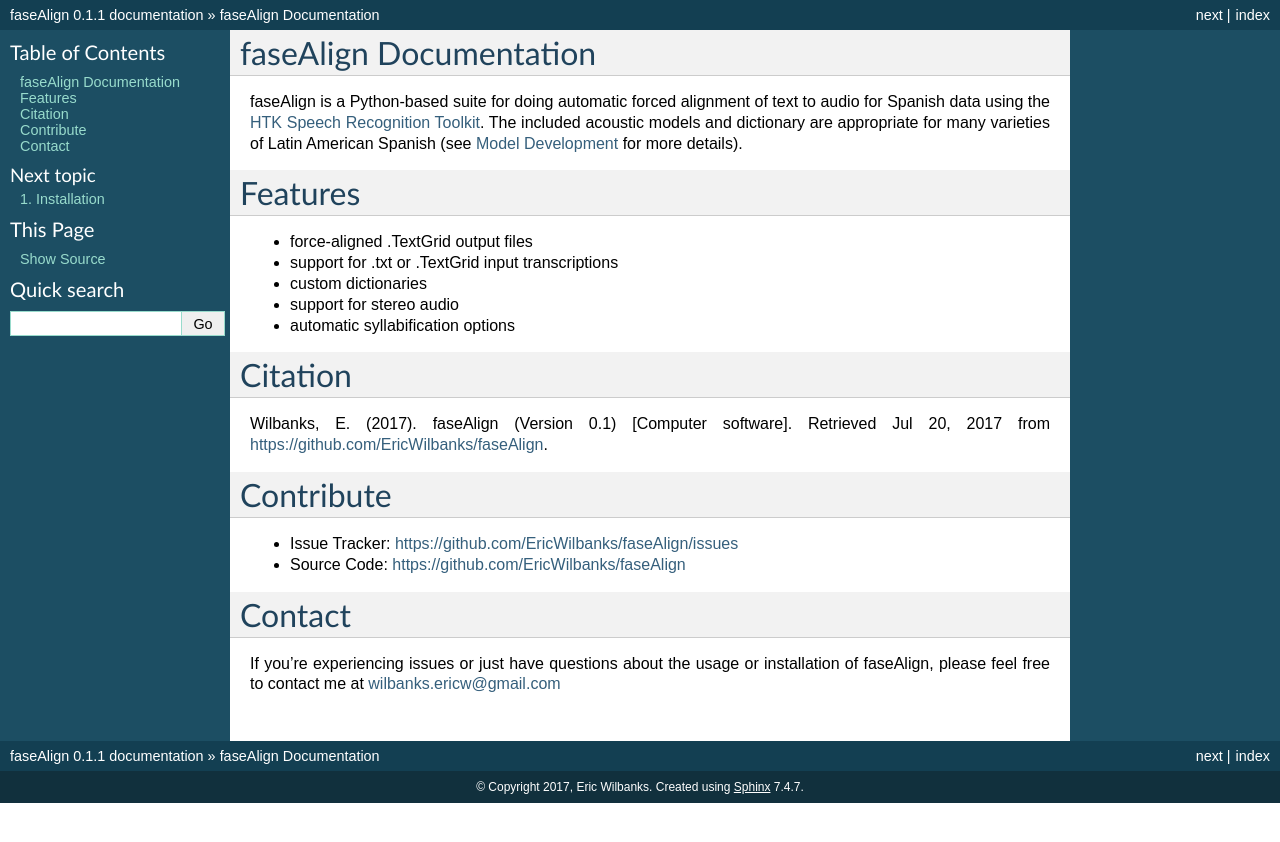
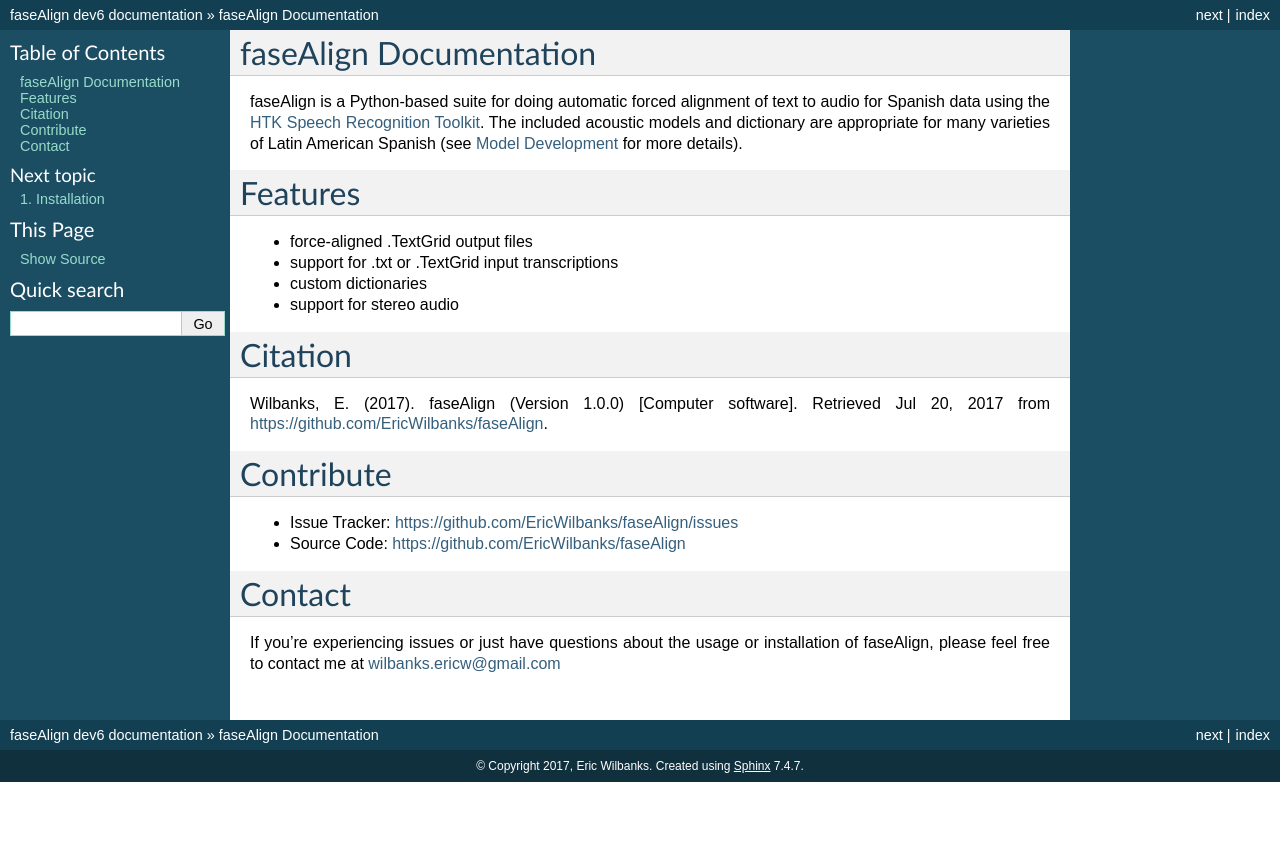
Before and after one commit to EricWilbanks/faseAlign, a Sphinx documentation site: the page built from docs/index.rst, in a window 1280 px wide. Shown: the top 842 px of the page. Built offline with Sphinx 7.4.7, drawn with Linux system fonts in a browser that asks for light colours.

Commit message:
versioning updates

```diff
--- a/docs/conf.py
+++ b/docs/conf.py
@@ -55,9 +55,9 @@
 # built documents.
 #
 # The short X.Y version.
-version = '0.1'
+version = '1.0.0'
 # The full version, including alpha/beta/rc tags.
-release = '0.1.1'
+release = 'dev6'
 
 # The language for content autogenerated by Sphinx. Refer to documentation
 # for a list of supported languages.
--- a/docs/index.rst
+++ b/docs/index.rst
@@ -12,7 +12,6 @@
 - support for .txt or .TextGrid input transcriptions
 - custom dictionaries
 - support for stereo audio
-- automatic syllabification options
 
 
 Citation
```
